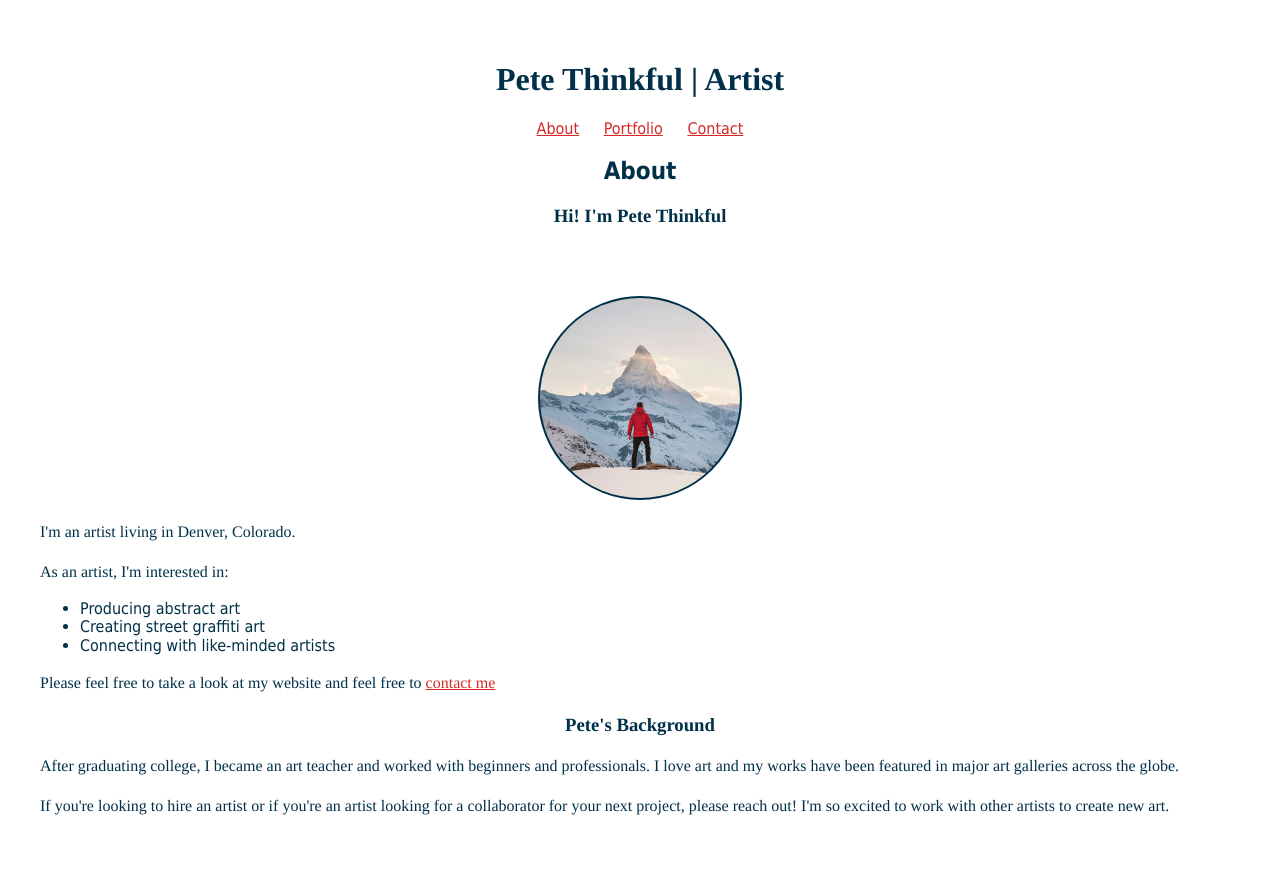
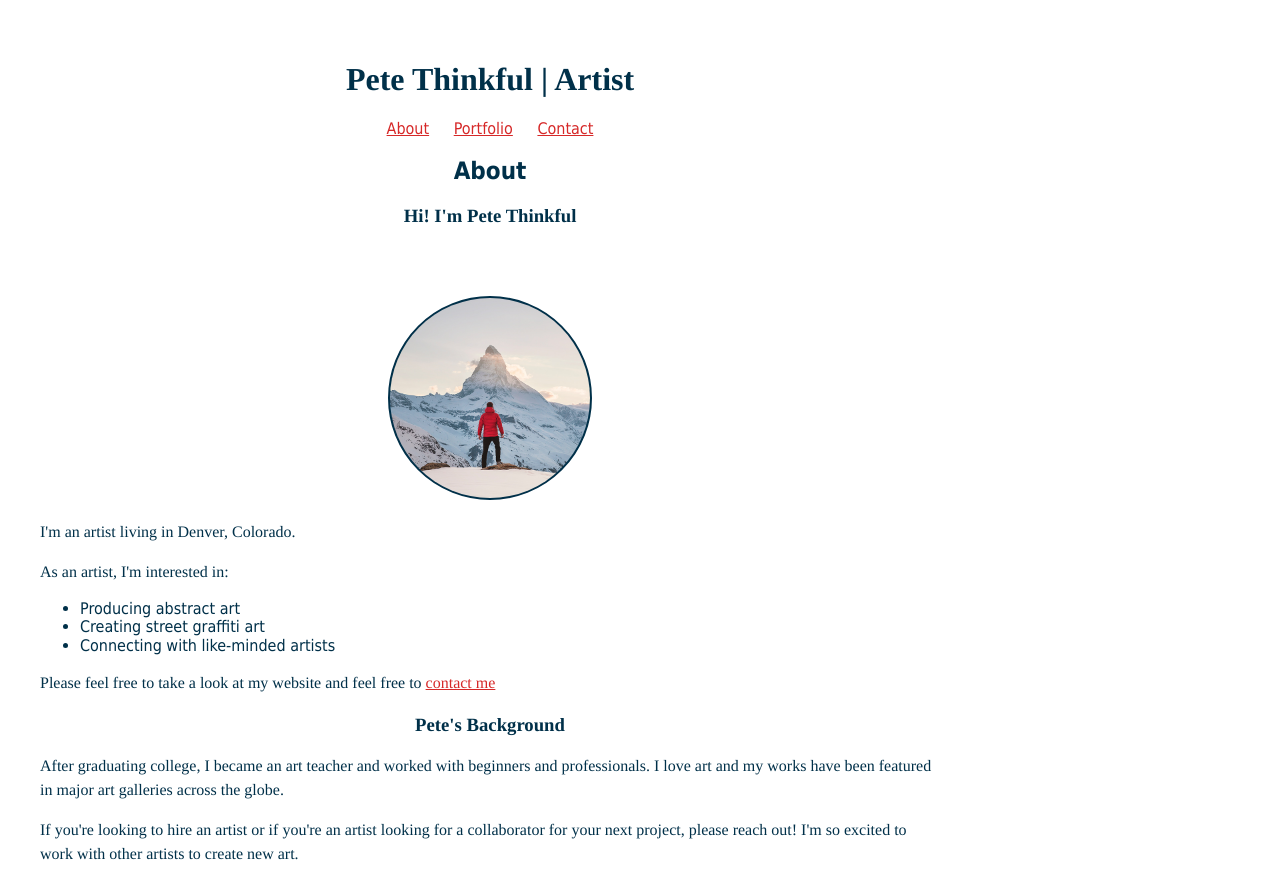
Before and after one commit to IngaStar87/Pete-Thinkful-Portfolio, a plain HTML site: page index.html in a window 1280 px wide. Shown: the top 869 px of the page. Drawn offline with nearby package versions, Linux system fonts and the light colour scheme.

Commit message:
Update style.css

```diff
--- a/style.css
+++ b/style.css
@@ -3,12 +3,10 @@ body {
   font-family: "Source Sans Pro", Tahoma, Geneva, Verdana, sans-serif;
   padding: 40px;
   background-color:#eae2b7
-  margin:100px;
-  height:200px;
-  width:300;
+  margin-left:300px;
+  margin-right:300px;
   justify-content:center;
-  align-items:center; ;
-}
+  }
 nav{text-align:center;word-spacing:20px}
 
 
```
